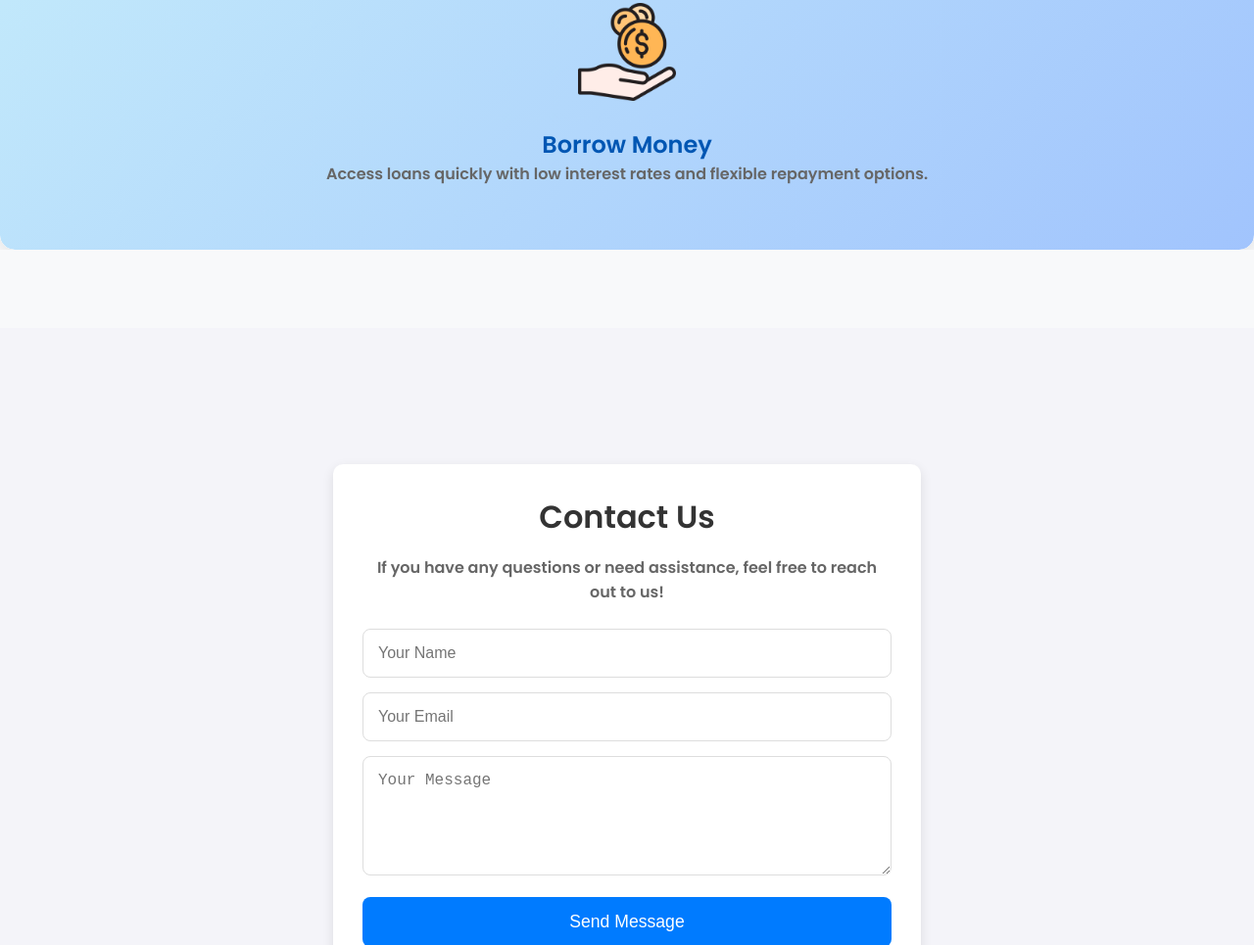
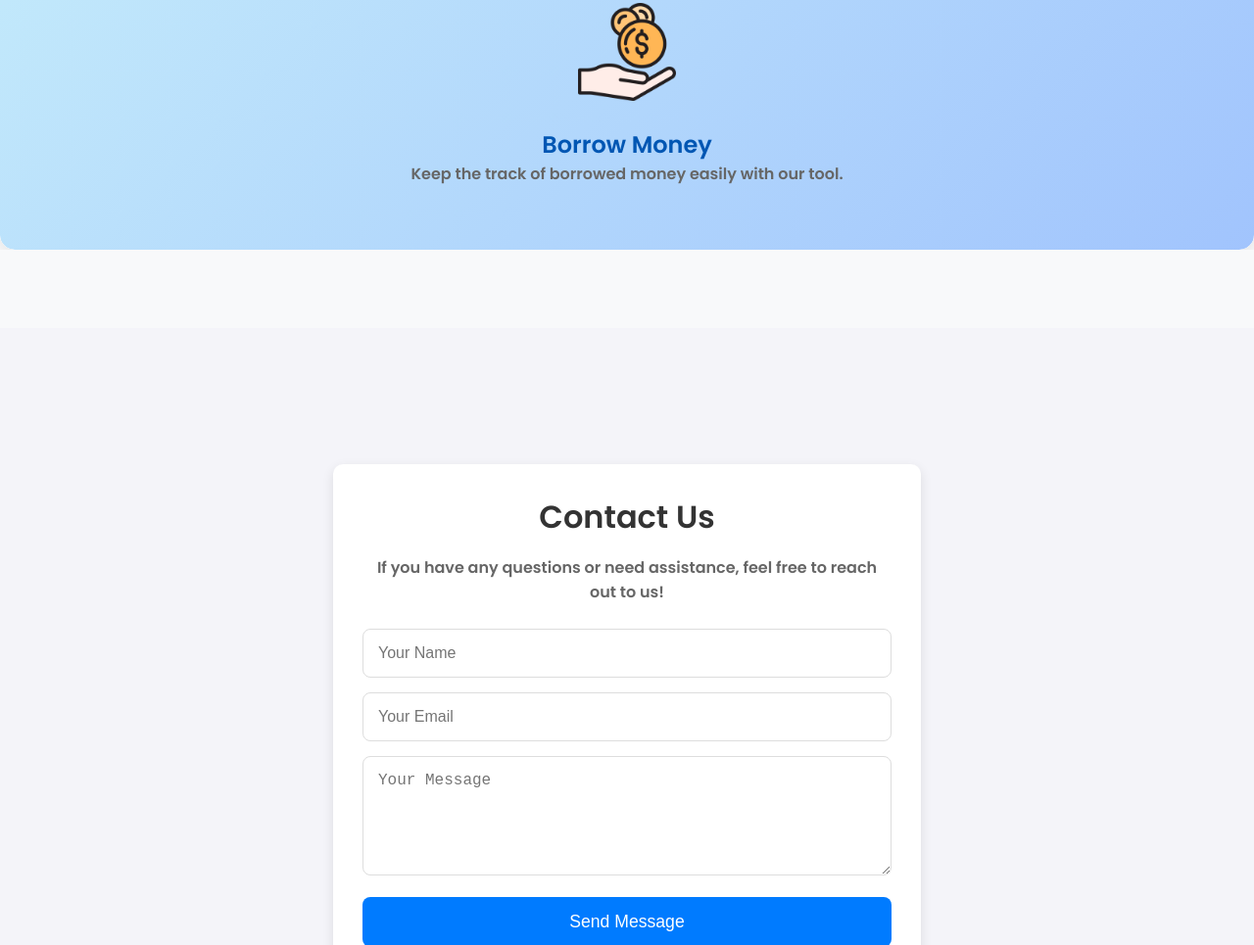
Before and after one commit to abcdjjejejsj/void-paykeeper, a website: page index.html in a window 1280 px wide. Shown: the part 1673-2638 px from the top of the page at 98% size. Drawn offline with Linux system fonts and the light colour scheme; no server answers.

Commit message:
Update index.html

```diff
--- a/index.html
+++ b/index.html
@@ -71,7 +71,7 @@
               <div class="card-body" style="text-align: center; padding: 40px; position: relative;">
                 <img src="images/borrow.png" alt="Borrow Money" style="width: 100px; margin-bottom: 20px;">
                 <h4 style="font-size: 24px; color: #0056b3; font-weight: bold;">Borrow Money</h4>
-                <p style="color: #666;">Access loans quickly with low interest rates and flexible repayment options.</p>
+                <p style="color: #666;">Keep the track of borrowed money easily with our tool.</p>
                 <div class="overlay"></div>
               </div>
             </div>
```
